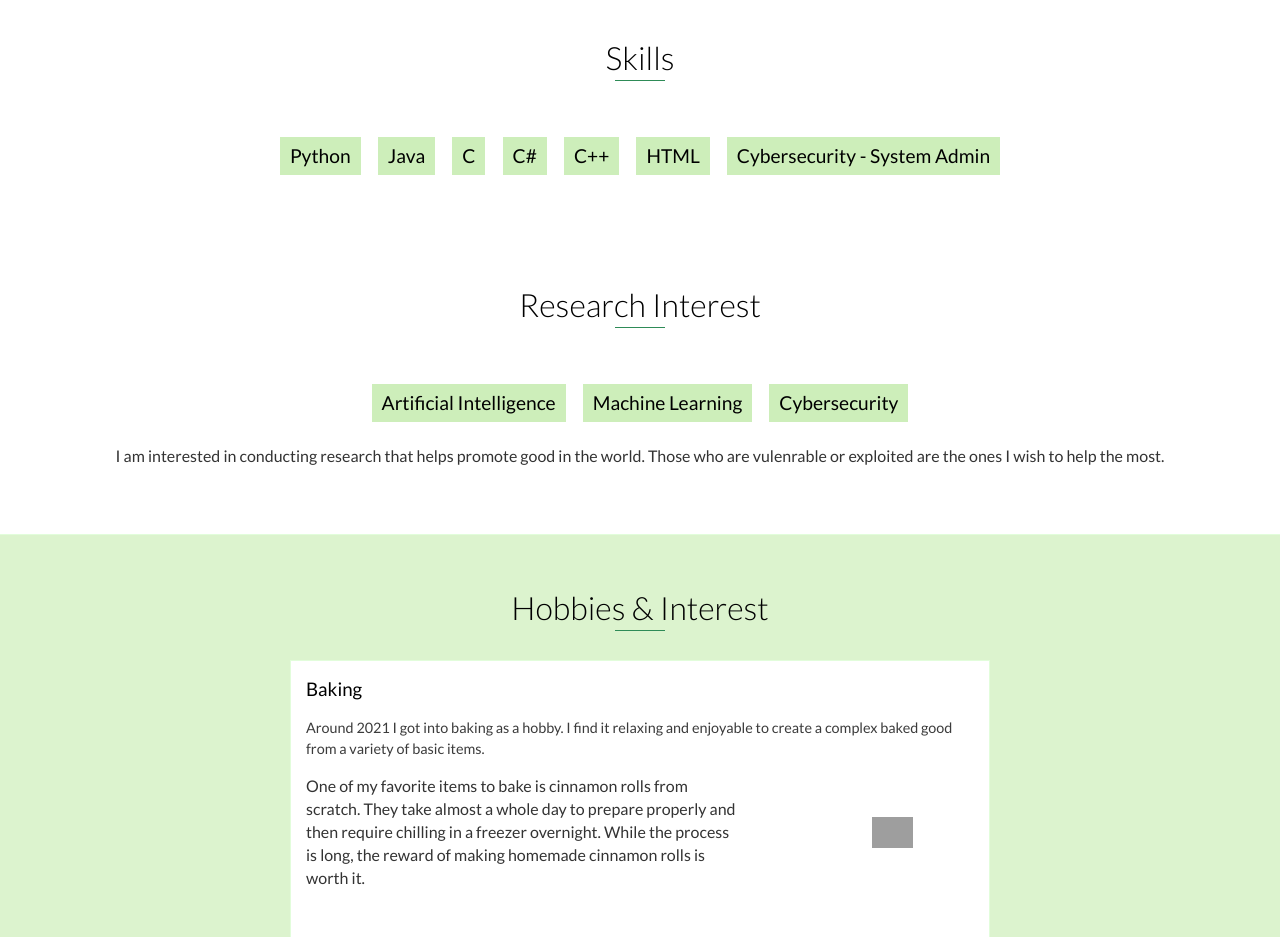
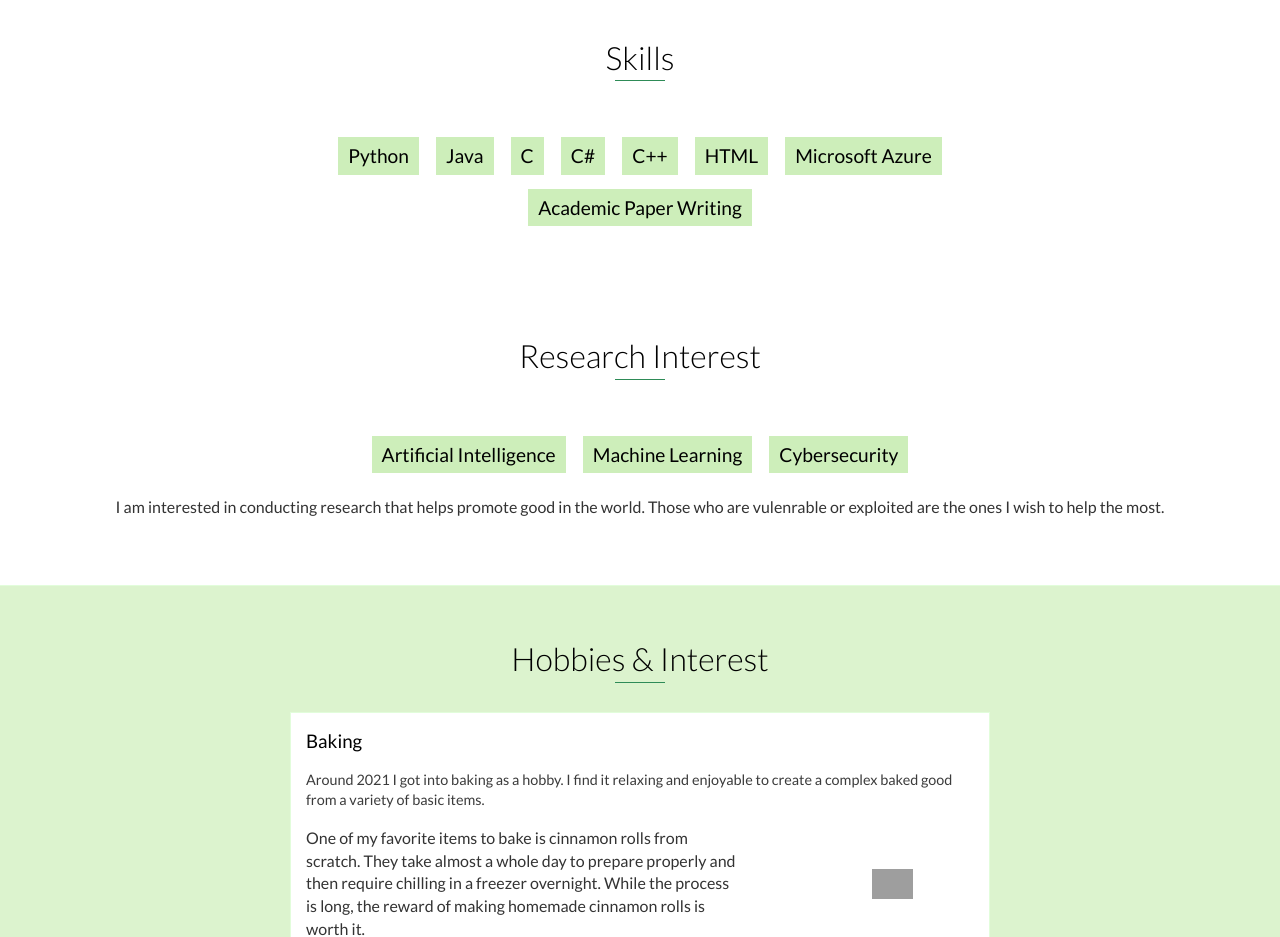
Before and after one commit to nickab56/nickab56.github.io, a website: page index.html in a window 1280 px wide. Shown: the part 4680-5617 px from the top of the page. Drawn offline with nearby package versions, Linux system fonts and the light colour scheme; grey boxes are pictures that could not be loaded.

Commit message:
Update index.html

```diff
--- a/index.html
+++ b/index.html
@@ -277,7 +277,8 @@
             <li>C#</li>
             <li>C++</li>
             <li>HTML</li>
-            <li>Cybersecurity - System Admin</li>
+            <li>Microsoft Azure</li>
+            <li>Academic Paper Writing</li>
         </ul>
     </div>
     <!-- End #skills -->
```
